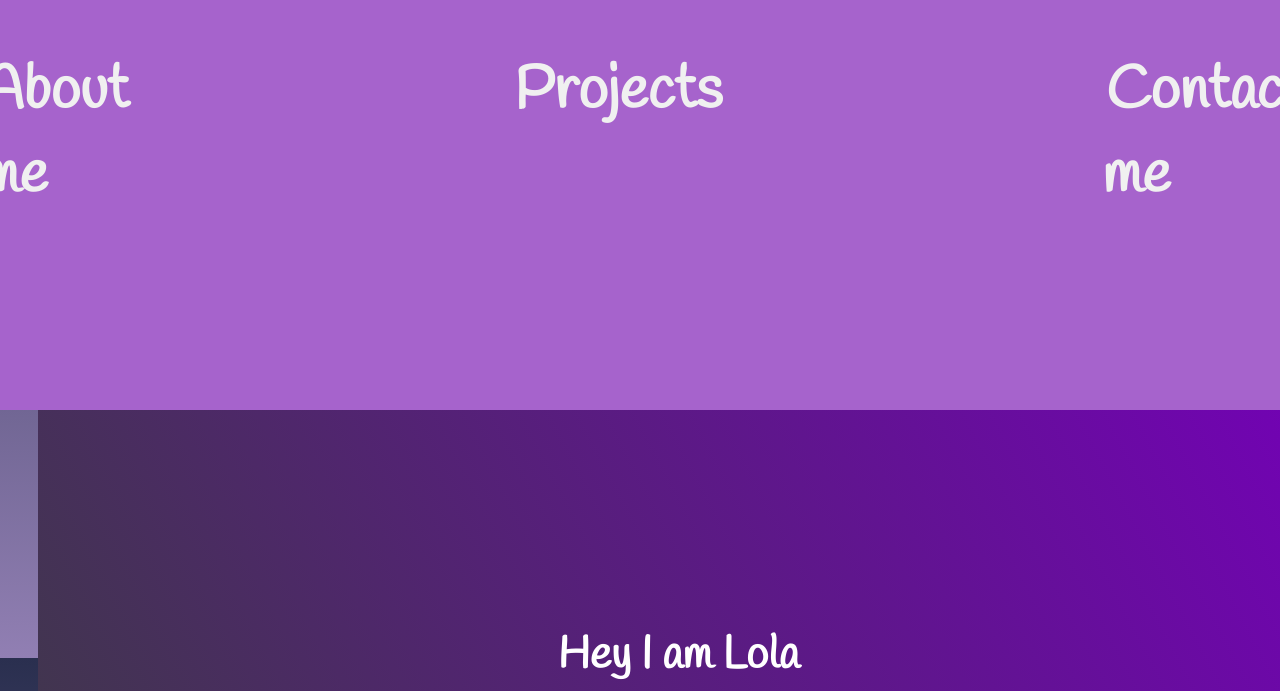
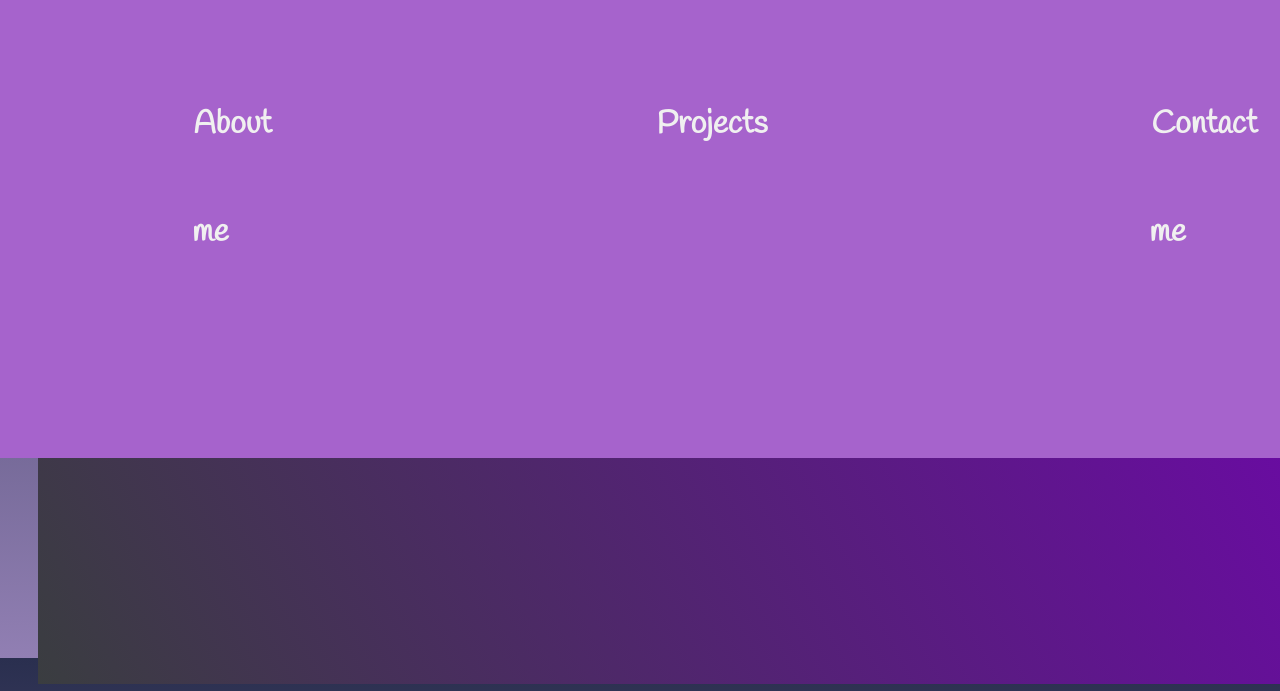
Before and after one commit to LolaGM/front-end-itinerary, a plain HTML site: page 03.PROJECTS Assesment/draft-portfolio.html in a window 1280 px wide. Shown: the part 142-833 px from the top of the page. Drawn offline with Linux system fonts and the light colour scheme.

Commit message:
portfolio details updated

```diff
--- a/03.PROJECTS Assesment/draft-portfolio-styles.css
+++ b/03.PROJECTS Assesment/draft-portfolio-styles.css
@@ -16,19 +16,16 @@
 
 html {
     box-sizing: border-box;
-    font-size: 62.5%;
     scroll-behavior: smooth;
 }
 
 body {
     font-family: 'Poppins', sans-serif;
-    font-size: 1.8rem;
+    font-size: 1.5rem;
     font-weight: 400;
-    line-height: 1.4;
+    line-height: 1;
     color: var(--main-white);
 }
-
-
 
 .nav {
     display: flex;
@@ -42,7 +39,23 @@ body {
 }
 
 .nav-list a {
-    font-size: 6rem;
+    font-size: 2rem;
+}
+
+.nav-list{
+    display: flex;
+    flex-direction: row;
+    flex-wrap: nowrap;
+    justify-content: space-evenly;
+}
+
+.nav-list li {
+    display: inline;
+    cursor: pointer;
+    list-style: none;
+    text-decoration: none;
+    font-size: 1.5em;
+    font-weight: bold;
 }
 
 a {
@@ -59,6 +72,7 @@ a {
     align-items: center;
     width: 100%;
     height: 100vh;
+    font-size: 4em;
     background-color: #7400b8;
     background-image: linear-gradient(62deg, #3a3d40 0%, #7400b8 100%);
 }
@@ -122,6 +136,7 @@ section {
 
 p {
     display: block;
+    font-size: 1.2em;
     margin-block-start: 1em;
     margin-block-end: 1em;
     margin-inline-start: 0px;
@@ -139,15 +154,20 @@ footer {
 
 @media only screen and (min-width: 360px) {
 
-
     .nav {
         display: flex;
-        justify-content: flex-end;
+        flex-direction: row;
         position: fixed;
         top: 0;
         left: 0;
         width: 100%;
         background: var(--main-magenta);
+        font-size: 3em;
+    }
+
+    .welcome-section{
+        font-size: 2em;
+
     }
 
 }
--- a/03.PROJECTS Assesment/personal-portfolio-styles.css
+++ b/03.PROJECTS Assesment/personal-portfolio-styles.css
@@ -25,6 +25,8 @@ html{
 body{
     height: 100%;
 }
+
+
 /*media query mobile first*/
 
 @media only screen and (min-width: 360px) {
@@ -33,10 +35,6 @@ body{
         background: var(--color1);
         background-image: linear-gradient(var(--color1), var(--color2));
         background-attachment: fixed;
-    }
-
-    body{
-        padding-top: 60px;
     }
 
     .general-container{
@@ -51,7 +49,6 @@ body{
     header{
         display: flex;
         flex-direction: row;
-        position: fixed;
         padding-left: 5%;
         padding-top: 2%;
         top: 0;
@@ -65,8 +62,6 @@ body{
         width: 30%;
         height: 60%;
     }
-
-
 
     .menu{
         display: flex;
@@ -87,15 +82,12 @@ body{
         width: 100%;
         list-style: none;
         text-decoration: none;
-
     }
 
     .nav-list ul{
         display: flex;
         flex-direction: row;
         justify-content: space-between;
-        border:brown solid 1px;
-
     }
 
     .nav-list li{
@@ -111,7 +103,6 @@ body{
         list-style: none;
         text-decoration: none;
         padding: 2%;
-
     }
 
     .nav-list li a:active,a:visited{
@@ -126,11 +117,10 @@ body{
         color:var(--color3);
     }
 
-
     /*welcome section*/
 
     .welcome-section{
-        margin-top: 20%;
+        margin-top: 10%;
         display: flex;
         flex-direction: column;
         text-align: center;
@@ -297,7 +287,6 @@ body{
     header{
         display: flex;
         flex-direction: row;
-        position: fixed;
         top: 0;
         left: 0;
         padding-left: 5%;
@@ -338,8 +327,6 @@ body{
         display: flex;
         flex-direction: row;
         justify-content: space-between;
-        border:brown solid 2px;
-
     }
 
     .nav-list li{
@@ -348,7 +335,7 @@ body{
         cursor:pointer;
         list-style: none;
         text-decoration: none;
-        font-size: 1.8em;
+        font-size: 2.3em;
         font-weight: bold;
     }
 
@@ -376,7 +363,7 @@ body{
     /*welcome section*/
 
     .welcome-section{
-        margin-top: 30%;
+        margin-top: 2%;
         display: flex;
         flex-direction: column;
         text-align: center;
@@ -401,7 +388,7 @@ body{
     }
 
     .welcome-section p{
-        font-size: 1.5em;
+        font-size: 1.8em;
     }
 
     /*projects section*/
@@ -439,7 +426,7 @@ body{
     }
 
     .project-info h6{
-        font-size: 1.5em;
+        font-size: 1.8em;
         text-align: center;
     }
 
@@ -463,27 +450,21 @@ body{
 
     .contact-section{
         display: flex;
-        flex-direction: column;
-        align-items: center;
         width: 100%;
-        padding-bottom: 5%;
     }
 
     .contact-links{
         display: flex;
         flex-direction: row;
         justify-content: space-between;
-        text-align: center;
     }
 
     .contact-links ul{
         display: flex;
-        justify-content: space-between;
     }
 
     .contact-links li{
         display:inline;
-        padding: 25% 25% 25% 25%;
         margin-top: 5%;
     }
 
```
